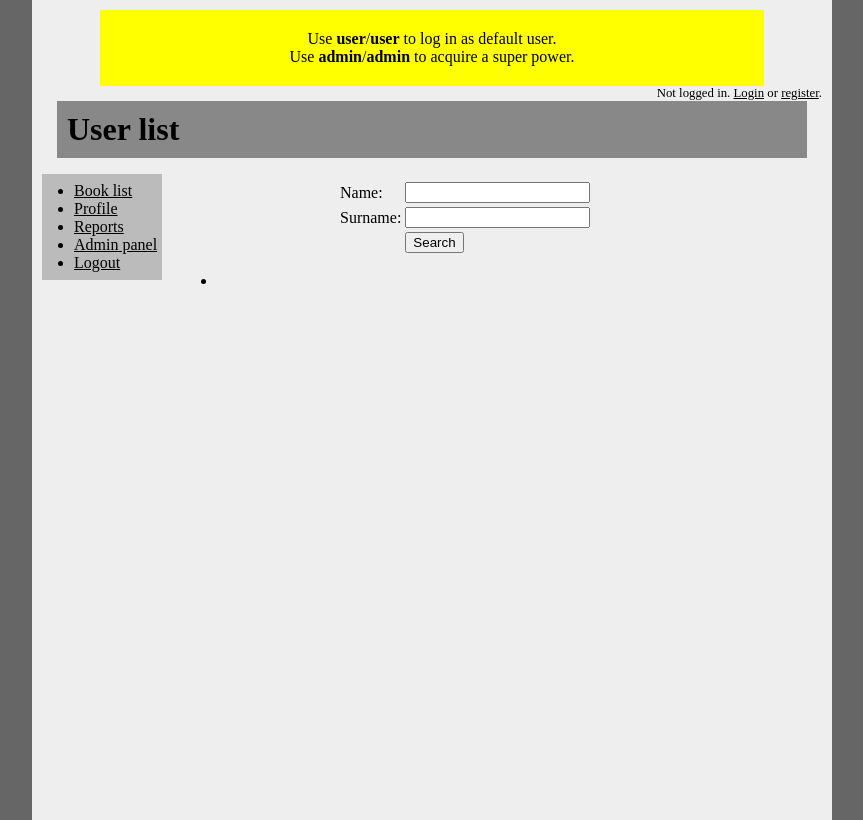
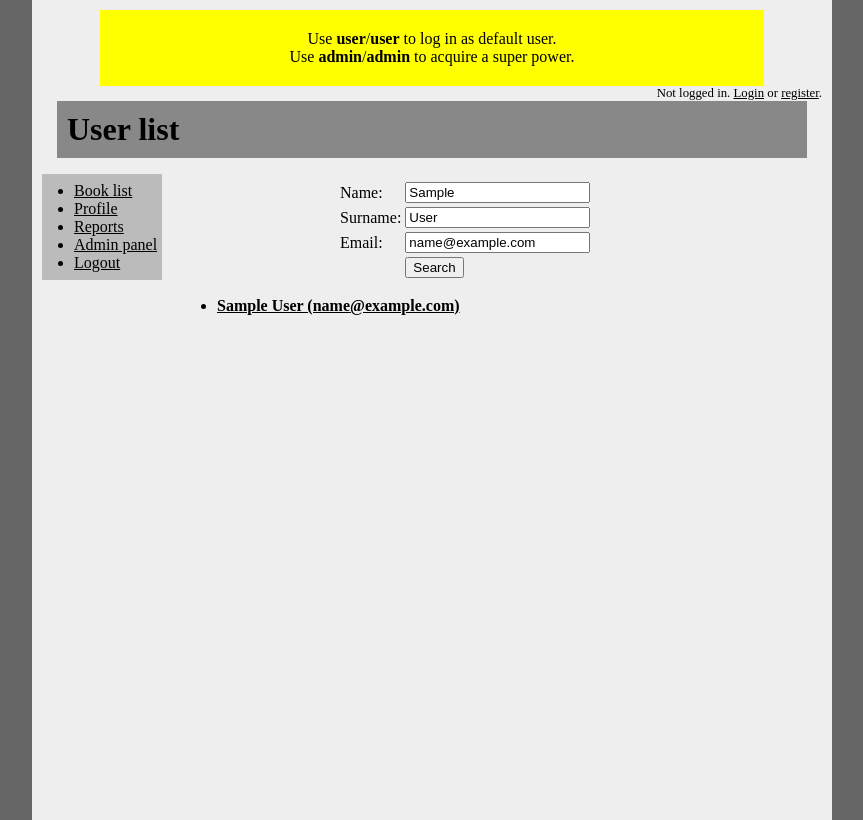
Before and after one commit to mmilewski/entelib, a Django app: template entelib/templates/users.html in a window 1280 px wide. Shown: the whole page, without its empty margins (208-1071 px from the left). Run offline with Django 3.2, Linux system fonts and the light colour scheme; tables that the repository leaves empty hold one stand-in row (values such as "Sample post"); the template is opened without the code that fills it: values that come from a table or form of the project are taken from there, most other values are stand-ins (such as "Sample title", 1, 10 or a date in 2020); parts of the project's set-up code (start-up, migrations or seed data) failed here and were passed over.

Commit message:
dbfiller changed to create smaller db views added: users, user template bugfixes

```diff
--- a/entelib/templates/user.html
+++ b/entelib/templates/user.html
@@ -4,9 +4,9 @@
 
 {% block content %}
 <ul class='spaces'>
-    <li>Name: {{ user.name }}</li>
-    <li>Surname: {{ user.surname }}</li>
-    <li>E-mail: {{ user.mail }}</li>
+    <li>Name: {{ first_name }}</li>
+    <li>Surname: {{ last_name }}</li>
+    <li>E-mail: {{ email }}</li>
 </ul>
 <div class='content_form'>
 <b>
--- a/entelib/templates/users.html
+++ b/entelib/templates/users.html
@@ -8,10 +8,13 @@
     <table>
         <tr>
             <td>Name: </td>
-            <td><input type='text' name='name' value=''></td>
+            <td><input type='text' name='first_name' value='{{ first_name }}'></td>
         </tr><tr>
             <td>Surname: </td>
-            <td><input type='text' name='surname' value=''></td>
+            <td><input type='text' name='last_name' value='{{ last_name }}'></td>
+        </tr><tr>
+            <td>Email: </td>
+            <td><input type='text' name='email' value='{{ email }}'></td>
         </tr><tr>
             <td></td><td>
                 <input type='submit'  name='action' value='Search'>
@@ -22,9 +25,9 @@
 <div style='margin-top: 1em'>
 <ul class='spaces'>
 {% for user in users %}
-<li><b><a href='{{ user.url }}'>{{ user.name }} {{ user.surname }}</a></b></li>
+<li><b><a href='{{ user.url }}'>{{ user.first_name }} {{ user.last_name }} ({{ user.email }})</a></b></li>
 {% empty %}
-<b>Sorry, no users.</b>
+<b>No users.</b>
 {% endfor %}
 </ul>
 </div>
```
Also changed, not shown: entelib/baseapp/models.py (+6 -5 lines), entelib/dbfiller.py (+6 -6 lines), 1 other file.
